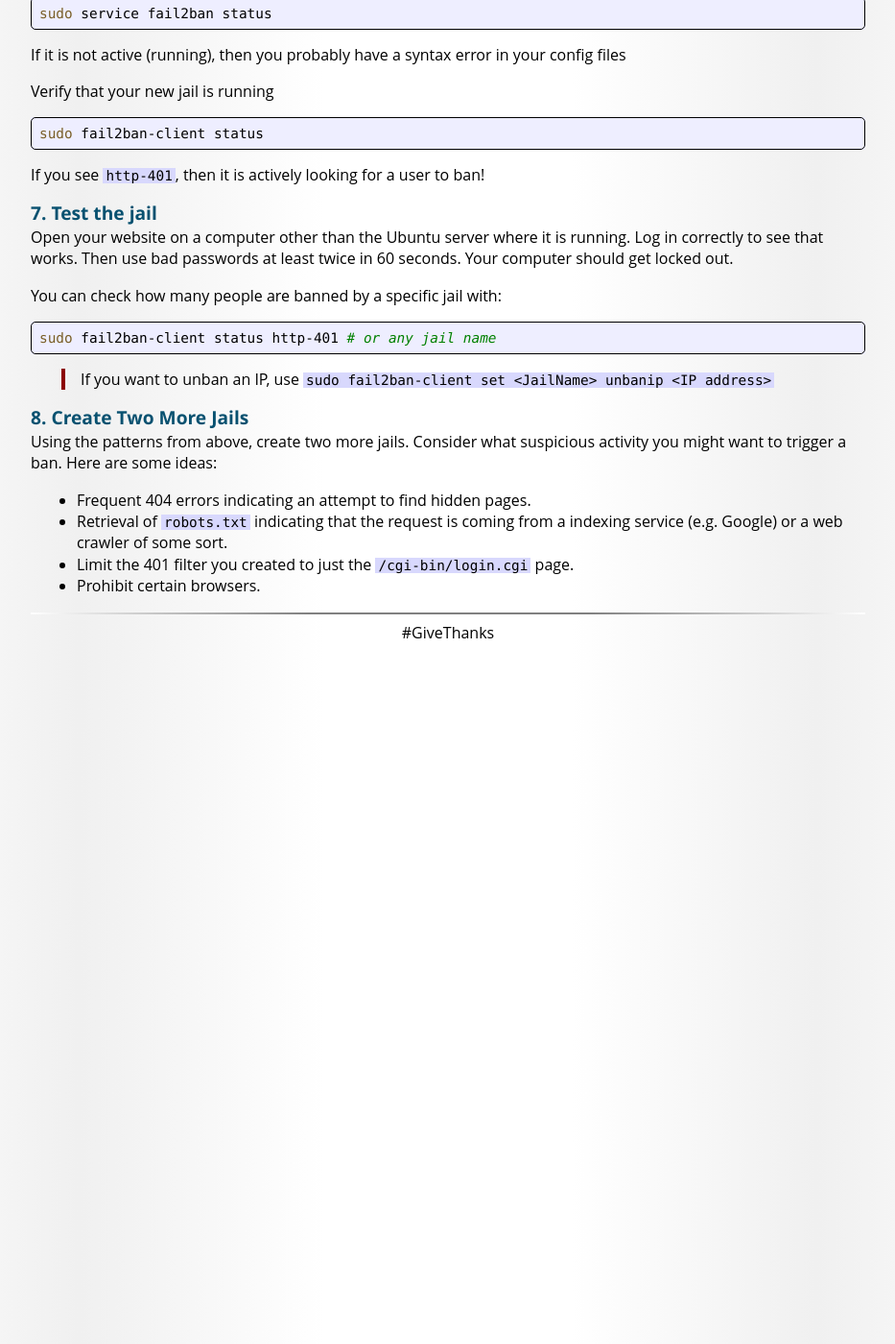
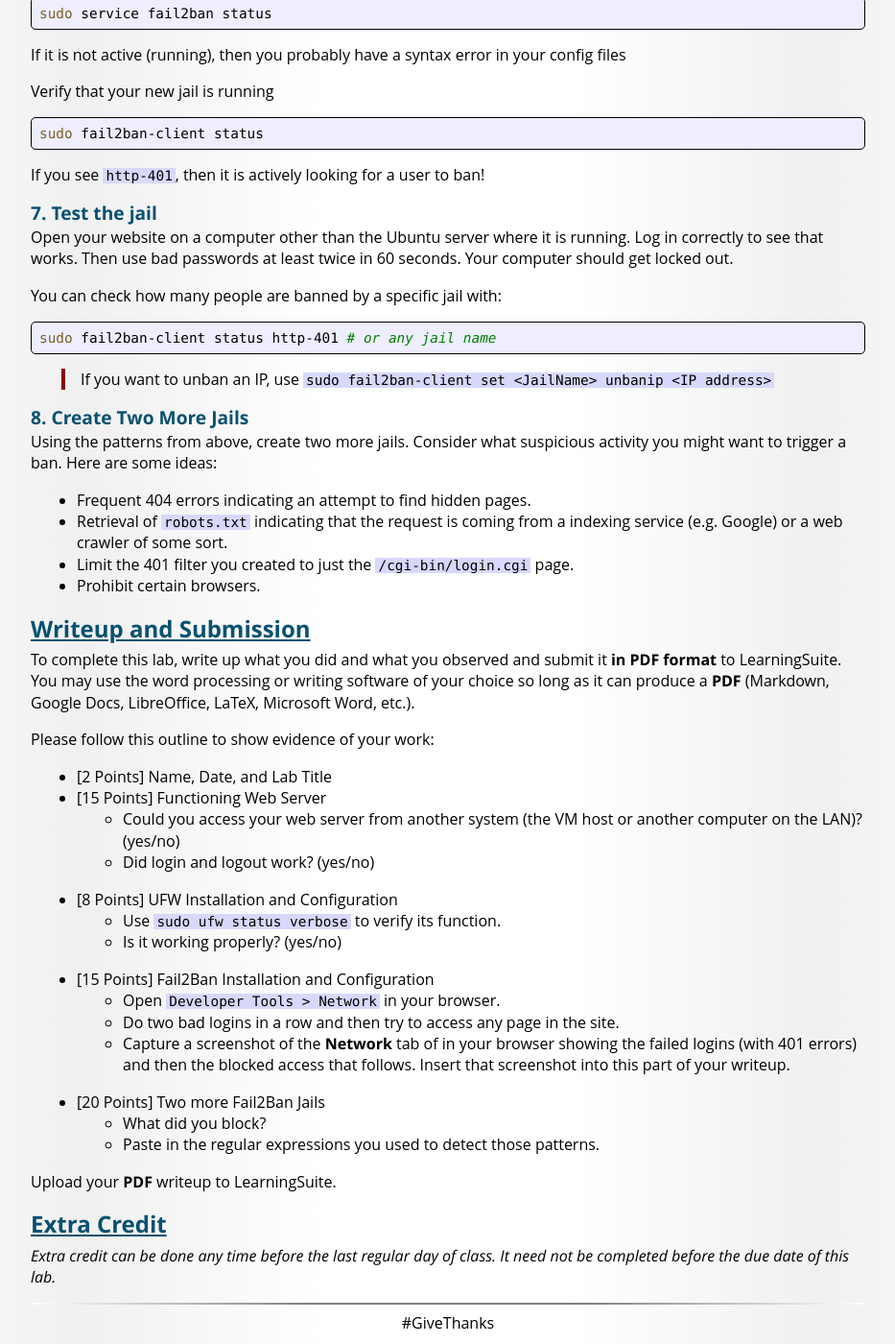
Before and after one commit to BYU-CYBER-344/c344.github.io, a Jekyll site: the page built from Lab-3/index.md, in a window 1280 px wide and 1400 px high, scrolled down 4508 px. Shown: the whole window at 96% size, without its empty margins (173-1106 px from the left). Built offline with Jekyll 4.4.1, drawn with Linux system fonts in a browser that asks for light colours; some web fonts are replaced; before the commit the page ends 5188 px from its top, so only the background shows below that.

Commit message:
Lab-3 Submission Instructions

```diff
--- a/Lab-3/index.md
+++ b/Lab-3/index.md
@@ -210,3 +210,30 @@ Using the patterns from above, create two more jails. Consider what suspicious a
 * Retrieval of `robots.txt` indicating that the request is coming from a indexing service (e.g. Google) or a web crawler of some sort.
 * Limit the 401 filter you created to just the `/cgi-bin/login.cgi` page.
 * Prohibit certain browsers.
+
+## Writeup and Submission
+
+To complete this lab, write up what you did and what you observed and submit it **in PDF format** to LearningSuite.
+You may use the word processing or writing software of your choice so long as it can produce a **PDF** (Markdown, Google Docs, LibreOffice, LaTeX, Microsoft Word, etc.).
+
+Please follow this outline to show evidence of your work:
+* [2 Points] Name, Date, and Lab Title
+* [15 Points] Functioning Web Server
+    * Could you access your web server from another system (the VM host or another computer on the LAN)? (yes/no)
+    * Did login and logout work? (yes/no)
+* [8 Points] UFW Installation and Configuration
+    * Use `sudo ufw status verbose` to verify its function.
+    * Is it working properly? (yes/no)
+* [15 Points] Fail2Ban Installation and Configuration
+    * Open `Developer Tools > Network` in your browser.
+    * Do two bad logins in a row and then try to access any page in the site.
+    * Capture a screenshot of the **Network** tab of in your browser showing the failed logins (with 401 errors) and then the blocked access that follows. Insert that screenshot into this part of your writeup.
+* [20 Points] Two more Fail2Ban Jails
+    * What did you block?
+    * Paste in the regular expressions you used to detect those patterns.
+
+Upload your **PDF** writeup to LearningSuite.
+
+## Extra Credit
+
+*Extra credit can be done any time before the last regular day of class. It need not be completed before the due date of this lab.*
```
